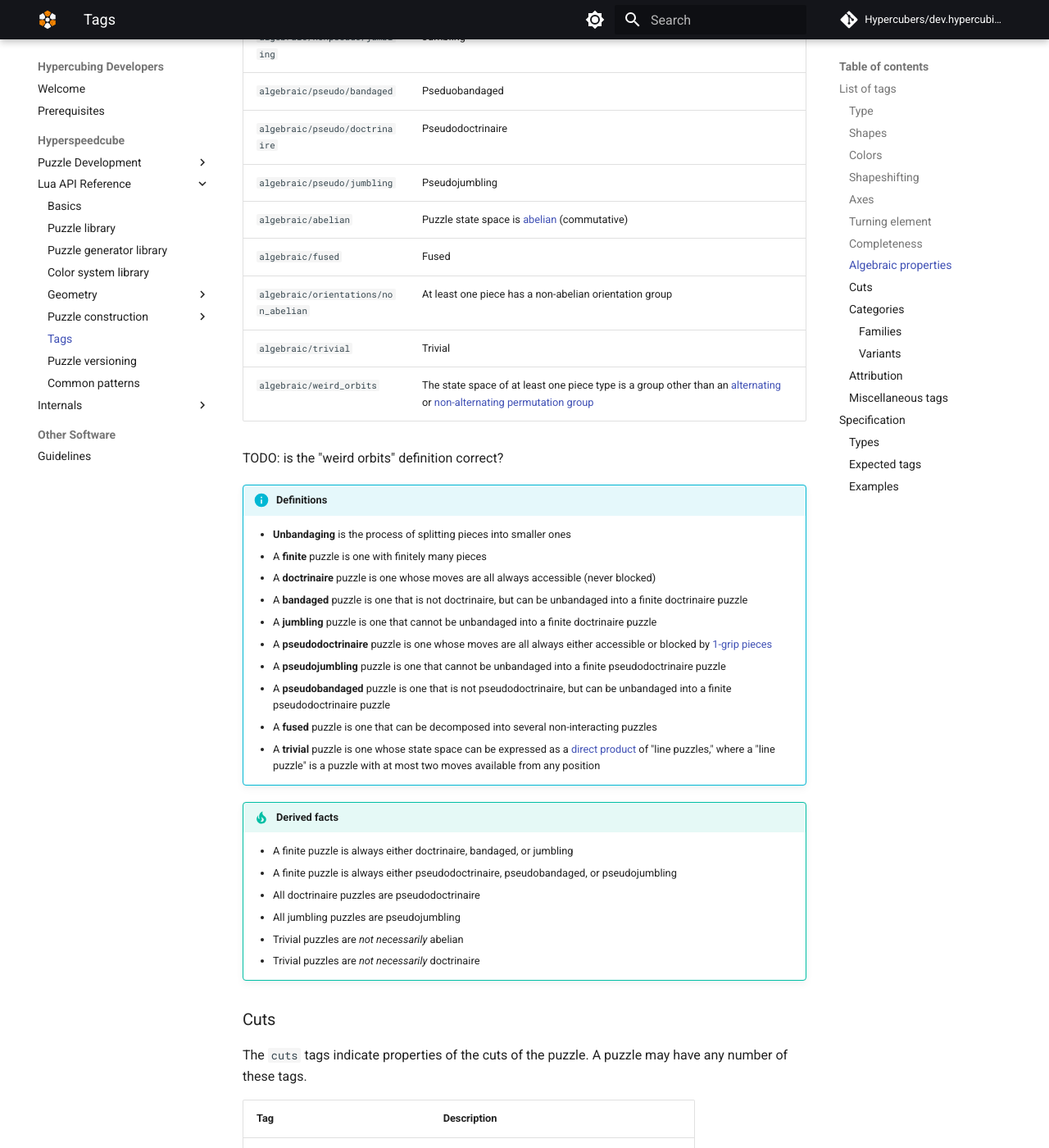
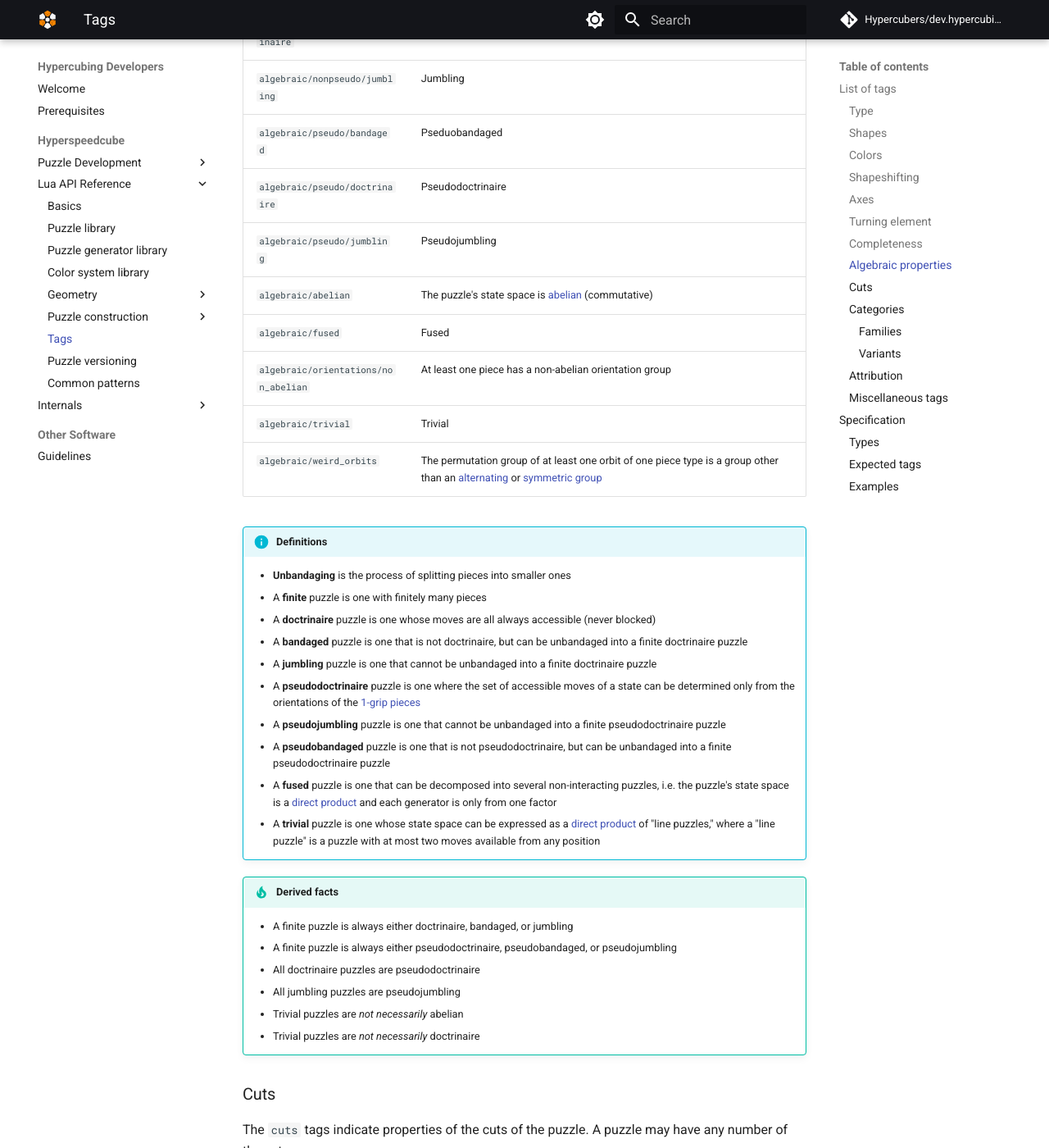
Before and after one commit to Hypercubers/dev.hypercubing.xyz, an MkDocs documentation site: the page built from docs/hsc/lua/tags.md, in a window 1280 px wide and 1400 px high, scrolled down 4797 px. Shown: the whole window at 82% size. Built offline with MkDocs 1.6.1 and Material for MkDocs 9.7.7, drawn with Linux system fonts in a browser that asks for light colours; comment, search, counter and statistics services are not loaded; some of the changed text lies outside the part shown.

Commit message:
Fix some errors

```diff
--- a/docs/hsc/lua/tags.md
+++ b/docs/hsc/lua/tags.md
@@ -98,7 +98,7 @@
 
 ### Turning element
 
-The `turns_by` tags indicate which element(s) of the shape correspond to the twisting axes.
+The `turns_by` tags indicate which element(s) of the shape correspond to the twisting axes. Since these can be synonyms in low dimensions (for instance, in 3 dimensions, face and facet are the same), most puzzles will have more than one of these tags.
 
 | Tag               | Description                                 |
 | ----------------- | ------------------------------------------- |
@@ -133,17 +133,15 @@
 | `algebraic/pseudo/bandaged`          | Pseduobandaged                                         |
 | `algebraic/pseudo/doctrinaire`       | Pseudodoctrinaire                                      |
 | `algebraic/pseudo/jumbling`          | Pseudojumbling                                         |
-| `algebraic/abelian`                  | Puzzle state space is [abelian] (commutative)          |
+| `algebraic/abelian`                  | The puzzle's state space is [abelian] (commutative)    |
 | `algebraic/fused`                    | Fused                                                  |
 | `algebraic/orientations/non_abelian` | At least one piece has a non-abelian orientation group |
 | `algebraic/trivial`                  | Trivial                                                |
-| `algebraic/weird_orbits`             | The state space of at least one piece type is a group other than an [alternating][alternating group] or [non-alternating permutation group][permutation group] |
-
-TODO: is the "weird orbits" definition correct?
+| `algebraic/weird_orbits`             | The permutation group of at least one orbit of one piece type is a group other than an [alternating][alternating group] or [symmetric group] |
 
 [abelian]: https://en.wikipedia.org/wiki/Abelian_group
 [alternating group]: https://en.wikipedia.org/wiki/Alternating_group
-[permutation group]: https://en.wikipedia.org/wiki/Permutation_group
+[symmetric group]: https://en.wikipedia.org/wiki/Symmetric_group
 
 !!! info "Definitions"
 
@@ -152,10 +150,10 @@
     - A **doctrinaire** puzzle is one whose moves are all always accessible (never blocked)
     - A **bandaged** puzzle is one that is not doctrinaire, but can be unbandaged into a finite doctrinaire puzzle
     - A **jumbling** puzzle is one that cannot be unbandaged into a finite doctrinaire puzzle
-    - A **pseudodoctrinaire** puzzle is one whose moves are all always either accessible or blocked by [1-grip pieces][grip theory]
+    - A **pseudodoctrinaire** puzzle is one where the set of accessible moves of a state can be determined only from the orientations of the [1-grip pieces][grip theory]
     - A **pseudojumbling** puzzle is one that cannot be unbandaged into a finite pseudodoctrinaire puzzle
     - A **pseudobandaged** puzzle is one that is not pseudodoctrinaire, but can be unbandaged into a finite pseudodoctrinaire puzzle
-    - A **fused** puzzle is one that can be decomposed into several non-interacting puzzles
+    - A **fused** puzzle is one that can be decomposed into several non-interacting puzzles, i.e. the puzzle's state space is a [direct product] and each generator is only from one factor
     - A **trivial** puzzle is one whose state space can be expressed as a [direct product] of "line puzzles," where a "line puzzle" is a puzzle with at most two moves available from any position
 
     [grip theory]: https://hypercubing.xyz/theory/grip_theory/
```
Also changed, not shown: other parts of docs/hsc/lua/tags.md (+4 -4 lines).
